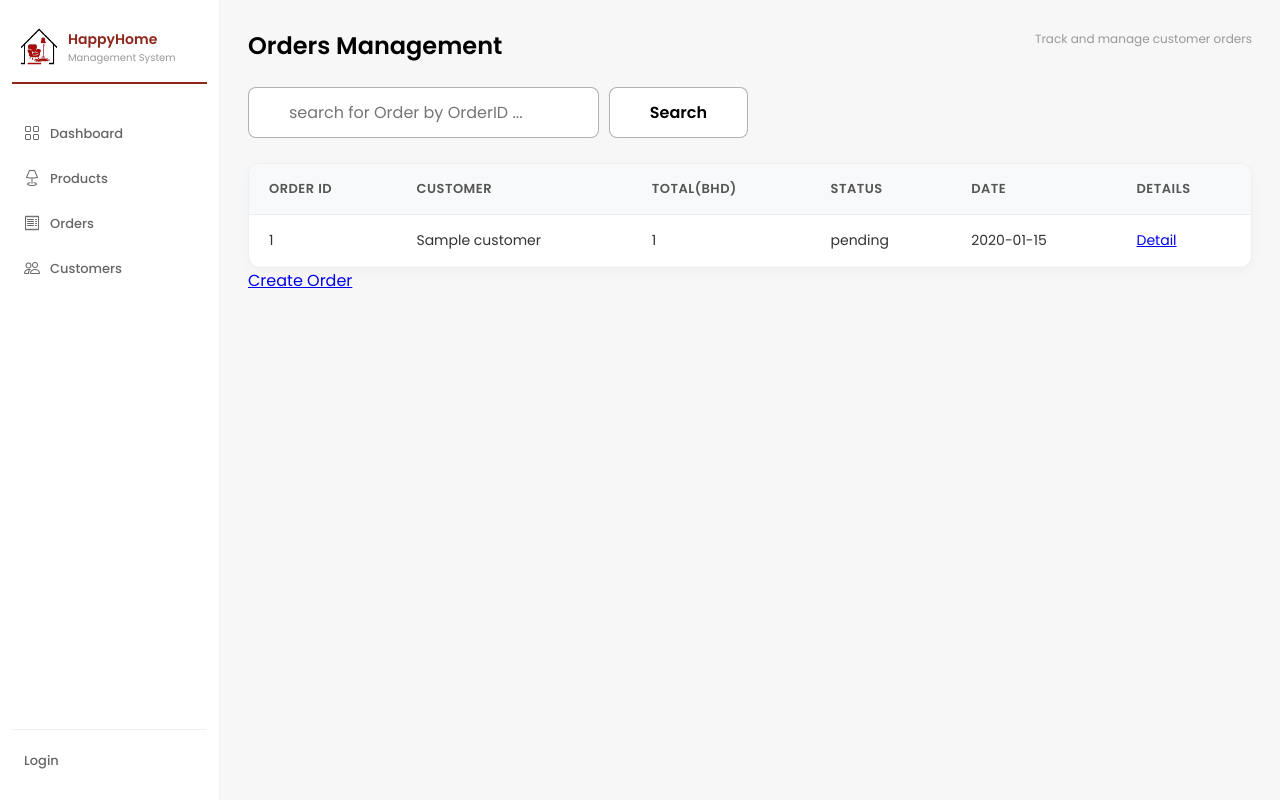
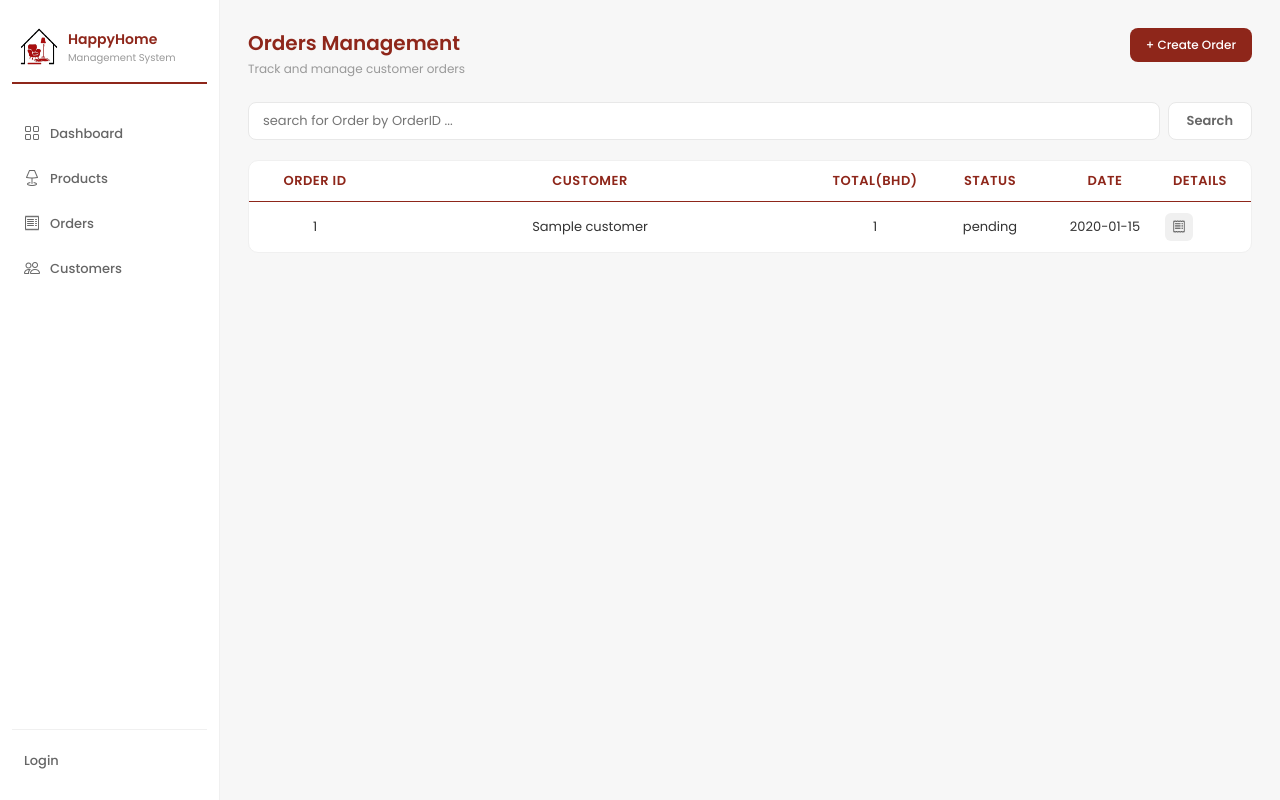
Before and after one commit to imryms/furniture-store-system, a Django app: template store/templates/orders/orders.html in a window 1280 px wide. Run offline with Django 3.2, Linux system fonts and the light colour scheme; the template is opened without the code that fills it: most values are stand-ins (such as "Sample title", 1, 10 or a date in 2020).

Commit message:
set up orderList page style

```diff
--- a/static/css/style.css
+++ b/static/css/style.css
@@ -131,7 +131,7 @@ nav { display: flex; flex-direction: column; gap: 2px; }
     margin-top: 2px;
 }
 
-.search-container {
+/* .search-container {
   margin-bottom: 25px;
 }
 
@@ -164,40 +164,71 @@ nav { display: flex; flex-direction: column; gap: 2px; }
 .search-container button:hover {
     background-color: #000;
     color: #fff;
-}
+} */
+
 
 .order-table {
     background: #fff;
-    border-radius: 12px;
-    border: 1px solid #eee;
+    border: 1px solid #f0f0f0;
+    border-radius: 10px;
     overflow: hidden;
-    box-shadow: 0 4px 12px rgba(0,0,0,0.03);
 }
 
 .order-table table {
     width: 100%;
     border-collapse: collapse;
-    text-align: left;
+}
+
+.order-table thead tr {
+    display: grid;
+    grid-template-columns: 100px 1fr 120px 110px 120px 70px;
+    padding: 10px 16px;
+    border-bottom: 1.5px solid #8e261a;
 }
 
 .order-table thead th {
-    background-color: #f8f9fa;
-    padding: 15px 20px;
-    color: #555;
+    font-size: 11px;
     font-weight: 600;
-    font-size: 13px;
+    color: #8e261a;
     text-transform: uppercase;
     letter-spacing: 0.5px;
-    border-bottom: 1px solid #eee;
+    background: none;
+    padding: 0;
+}
+
+.order-table thead th,
+.order-table tbody td {
+    font-size: 13px;
+    padding: 0;
+    border: none;
+    text-align: center;
+}
+
+.order-table tbody tr {
+    display: grid;
+    grid-template-columns: 100px 1fr 120px 110px 120px 70px;
+    padding: 11px 16px;
+    border-bottom: 1px solid #f5f5f5;
+    align-items: center;
+    font-size: 13px;
+    transition: background 0.1s;
+}
+
+.order-table tbody tr:hover {
+    background: #fafafa;
+}
+
+.order-table tbody tr:last-child {
+    border: none;
 }
 
 .order-table tbody td {
-    padding: 15px 20px;
-    border-bottom: 1px solid #f9f9f9;
+    padding: 0;
+    font-size: 13px;
     color: #333;
-    font-size: 14px;
-    vertical-align: middle;
+    border: none;
 }
+
 
 .order-details{
     background-color: #fff;
@@ -208,6 +239,8 @@ nav { display: flex; flex-direction: column; gap: 2px; }
     max-width: 800px;
     margin: 20px 0;
 }
+
+
 
 .search-container input {
     width: 100%;
--- a/store/templates/orders/orders.html
+++ b/store/templates/orders/orders.html
@@ -2,17 +2,19 @@
 
 {% block content %}
 <div class="page-header">
-  <h2>Orders Management</h2>
+  <div>
+  <h1>Orders Management</h1>
   <p>Track and manage customer orders</p>
 </div>
+  <a  class ="add-btn" href="{% url 'order_create' %}" class='create-order'>+ Create Order</a>
+</div>
 
-<div class="search-container">
-  <form method="GET" action="{% url 'order_list'%}">
-    <input type="text" name="q" placeholder="search for Order by OrderID ...">
+
+  <form method="GET" action="{% url 'order_list'%}" class="search-bar">
+    <input type="text" name="q" placeholder="search for Order by OrderID ..." value="{{ query }}">
     <button type="submit"><strong>Search</strong></button>
   </form>
 
-</div>
 
 <div class='order-table'>
   <table>
@@ -28,13 +30,17 @@
     </thead>
     <tbody>
       {% for order in orders  %}
-      <tr>
+      <tr class = ''>
         <td>{{ order.order_number }}</td>
         <td>{{ order.customer.name }}</td>
         <td>{{ order.total_amount}}</td>
         <td>{{ order.status }}</td>
         <td>{{ order.created_at|date:'Y-m-d' }}</td>
-        <td><a href="/orders/details/{{order.id}}/" class='detail-btn'>Detail</a></td>
+        <td>
+          <a href="{% url 'order_detail' order.pk %}" class="act-btn act-view">
+                <i class="bi bi-receipt"></i>
+          </a>
+          </td>
       </tr>
       {% empty %}
         <p>No Orders Yet</p>
@@ -44,6 +50,6 @@
 
 </div>
 
-<a href="{% url 'order_create' %}" class='create-order'>Create Order</a>
+
 
 {% endblock %}
```
Lines whose indentation alone changed are shown as unchanged.
